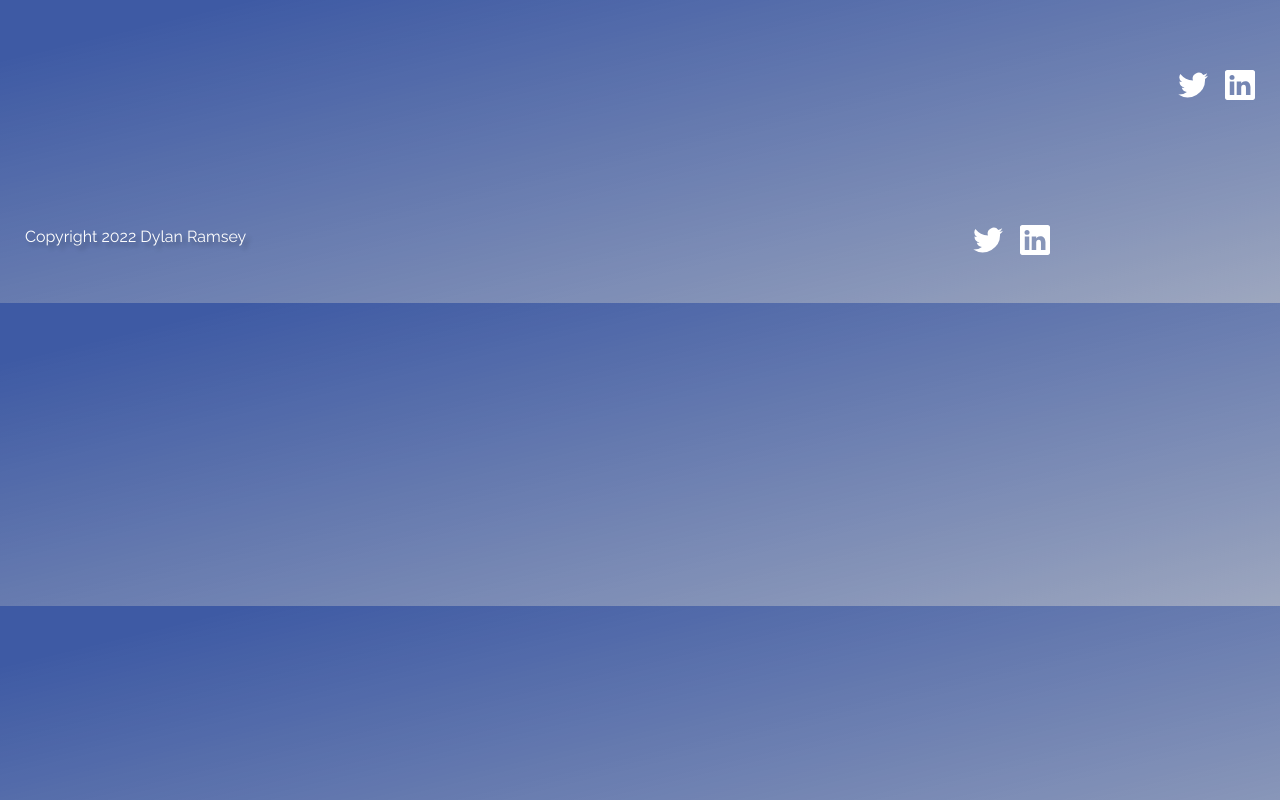
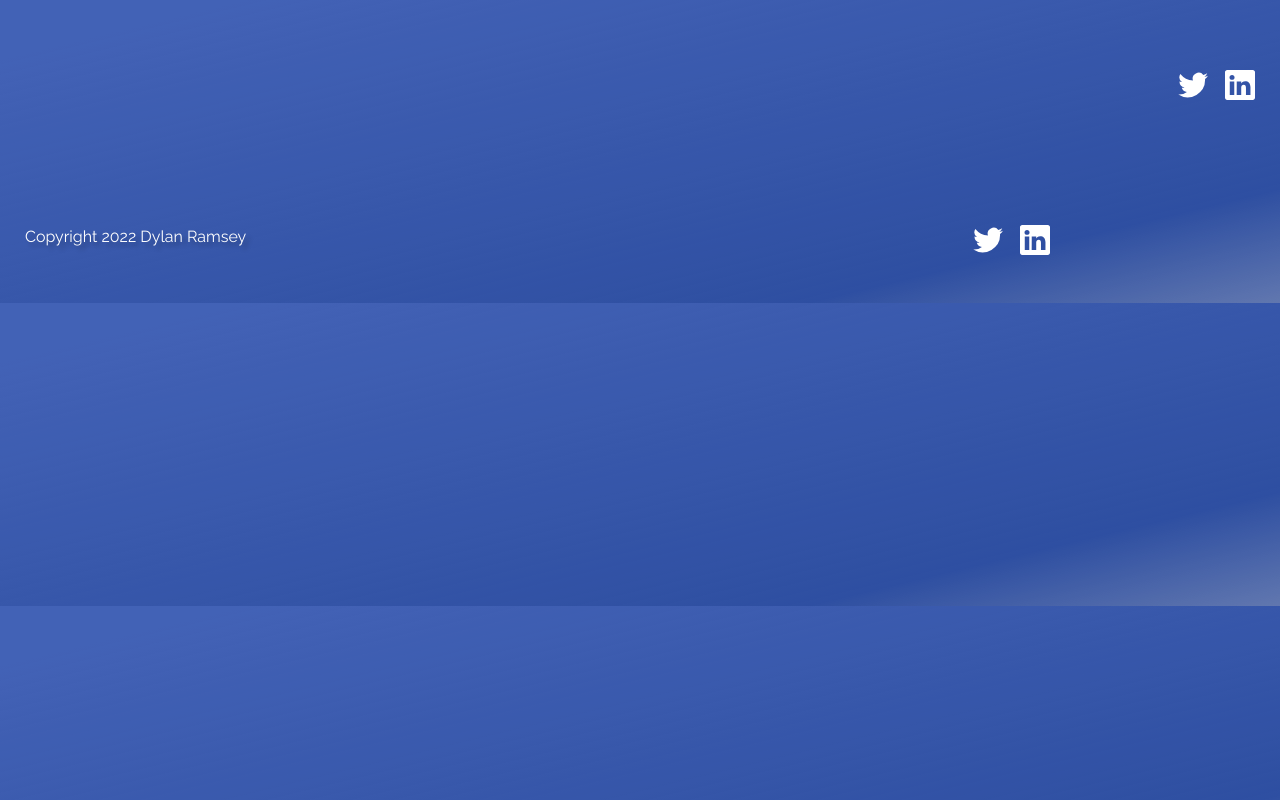
Before and after one commit to DylanRamsey/personal-website-2022, a PHP site: template templates/_layouts/main.twig in a window 1280 px wide. Run offline with PHP 8.4, Linux system fonts and the light colour scheme; the template is opened without the code that fills it, so the values that code supplies are empty; some libraries are stand-ins or nearby versions.

Commit message:
changed gradient colors for better contrast

```diff
--- a/templates/_layouts/main.twig
+++ b/templates/_layouts/main.twig
@@ -77,7 +77,6 @@
       </div>
     </nav>
 {% block main %}
-
 {% endblock %}
 
   <footer class="footer container">
--- a/web/css/style.css
+++ b/web/css/style.css
@@ -70,7 +70,7 @@ html, body {
 }
 
 body {
-  background: linear-gradient(0deg, rgba(0, 0, 0, 0.2), rgba(0, 0, 0, 0.2)), linear-gradient(166.44deg, #4E71CD 9.72%, rgba(132, 157, 220, 0.692708) 81.36%, rgba(255, 255, 255, 0) 139.48%);
+  background: linear-gradient(0deg, rgba(0, 0, 0, 0.2), rgba(0, 0, 0, 0.2)), linear-gradient(166.44deg, #537ae3 9.72%, rgba(18, 67, 191, 0.83) 81.36%, rgba(255, 255, 255, 0) 139.48%);
   color: white;
   height: 100%;
 }
--- a/web/scss/_config.scss
+++ b/web/scss/_config.scss
@@ -1,5 +1,5 @@
 $siteBackground:linear-gradient(0deg, rgba(0, 0, 0, 0.2), rgba(0, 0, 0, 0.2)),
-                linear-gradient(166.44deg, #4E71CD 9.72%, rgba(132, 157, 220, 0.692708) 81.36%, rgba(255, 255, 255, 0) 139.48%);
+                linear-gradient(166.44deg, #537ae3 9.72%, rgba(18, 67, 191, 0.83) 81.36%, rgba(255, 255, 255, 0) 139.48%);
 $deskTopContainer: 1230px;
 $tabletContainer: 600px;
 $phoneContainer: 340px;
```
